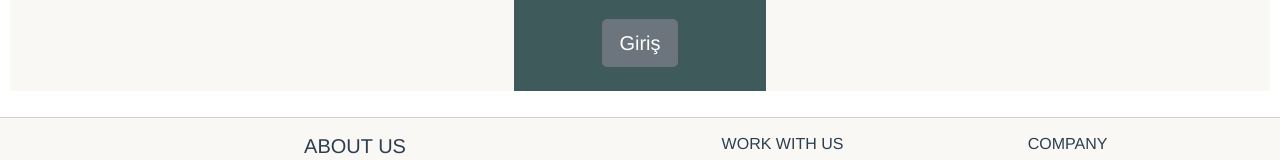
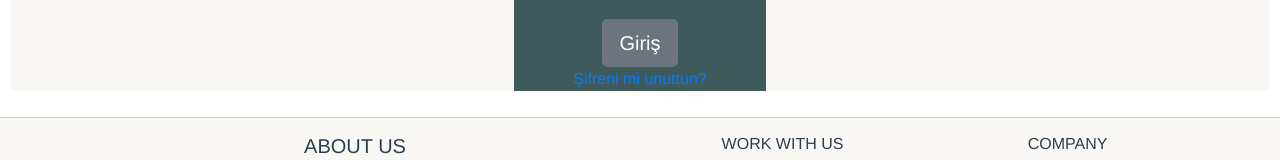
Before and after one commit to mavidurak/orientation-front-end, a Vue app: page /login in a window 1280 px wide. Shown: the part 371-531 px from the top of the page. Built offline with nearby package versions, Linux system fonts and the light colour scheme; grey boxes are pictures that could not be loaded.

Commit message:
login ve register componentlere şifreni unuttum ve zaten kayıt olduysaniz kısayolları eklendi

```diff
--- a/src/views/Login.vue
+++ b/src/views/Login.vue
@@ -22,7 +22,9 @@
     <button type="button" class="btn btn-secondary btn-lg" @click="login()">
       Giriş
     </button>
-    <br /><br />
+    <br />
+    <a href="../forgot-password">Şifreni mi unuttun?</a>
+    <br />
     <p style="color: red; font-weight: bold">{{ alert }}</p>
     </div>
   </div>
@@ -94,6 +96,9 @@ select {
   border-radius: 4px;
   box-sizing: border-box;
 }
+.areuforgotpassword{
+  color: #f9f8f4;
+}
 .loginh1{
   color: #f9f8f4;
 }
```
